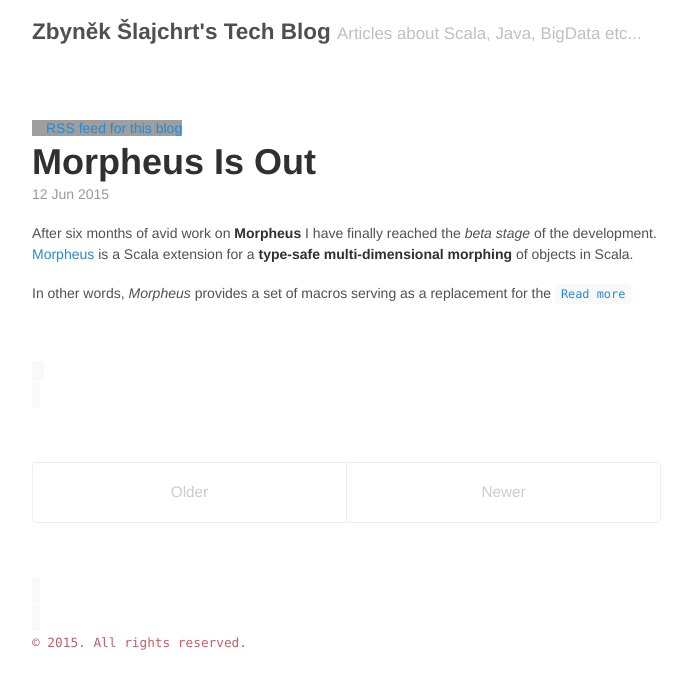
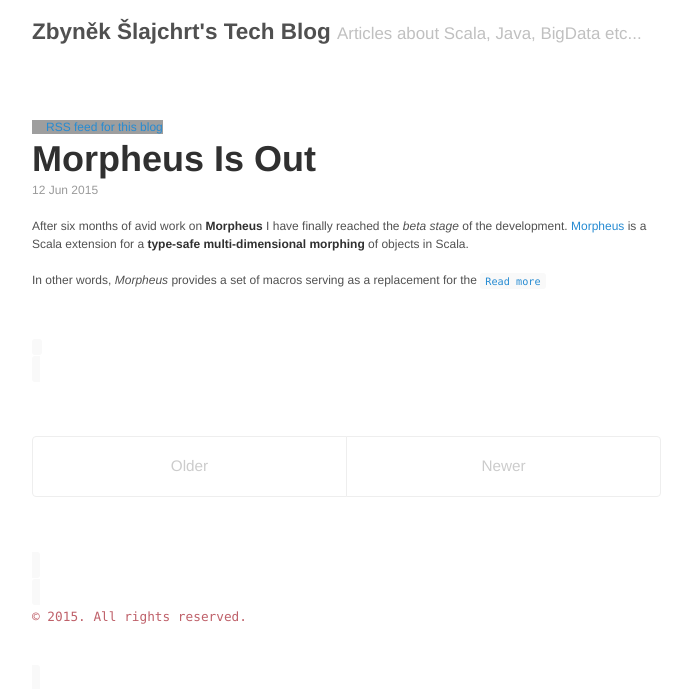
Before and after one commit to zslajchrt/zslajchrt.github.io, a Jekyll site: the page built from index.html, in a window 1280 px wide. Shown: the top 689 px of the page, without its empty margins (293-985 px from the left). Built offline with Jekyll 4.4.1, drawn with Linux system fonts in a browser that asks for light colours; Markdown is read by kramdown in place of the engine named in the settings; the list of posts is cut into pages by our own code; grey boxes are pictures that could not be loaded.

Commit message:
Update _pagination.scss

```diff
--- a/_sass/_pagination.scss
+++ b/_sass/_pagination.scss
@@ -9,7 +9,7 @@
 }
 
 .rsslink-box {
-  font-size: 14px
+  font-size: 12px
 }
 
 .readmore {
```
